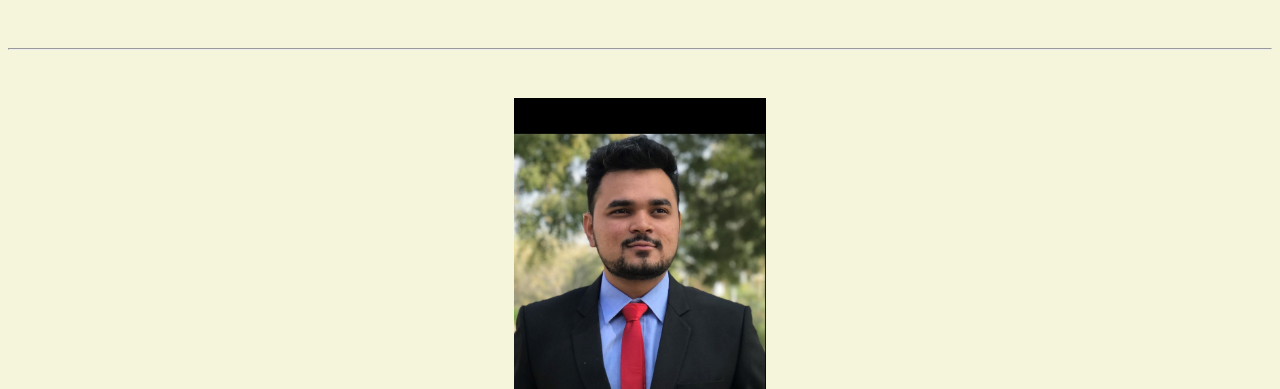
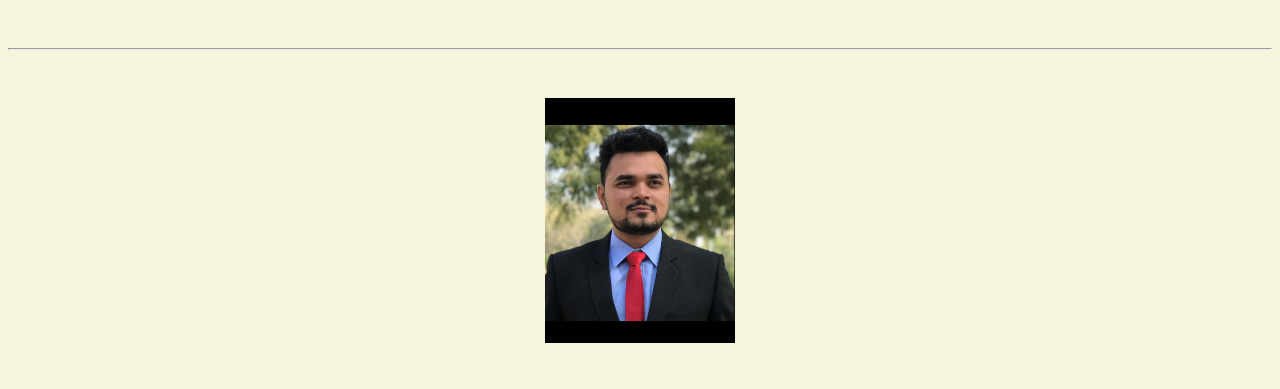
Before and after one commit to vishvpatel-97/vishvpatel-97.github.io, a plain HTML site: page resume.html in a window 1280 px wide. Shown: the top 389 px of the page. Drawn offline with Linux system fonts and the light colour scheme.

Commit message:
Update resume.html

```diff
--- a/resume.html
+++ b/resume.html
@@ -17,7 +17,7 @@
   <body>
     <hr>
 
-    <img src="images/my-passport-photo.jpg" alt="vishvpatel's photo" width="20%">
+    <img src="images/my-passport-photo.jpg" alt="vishvpatel's photo" width="15%">
 
     <h1>Vishv Patel</h1>
     <h4>Jr Energy Analyst</h4>
```
